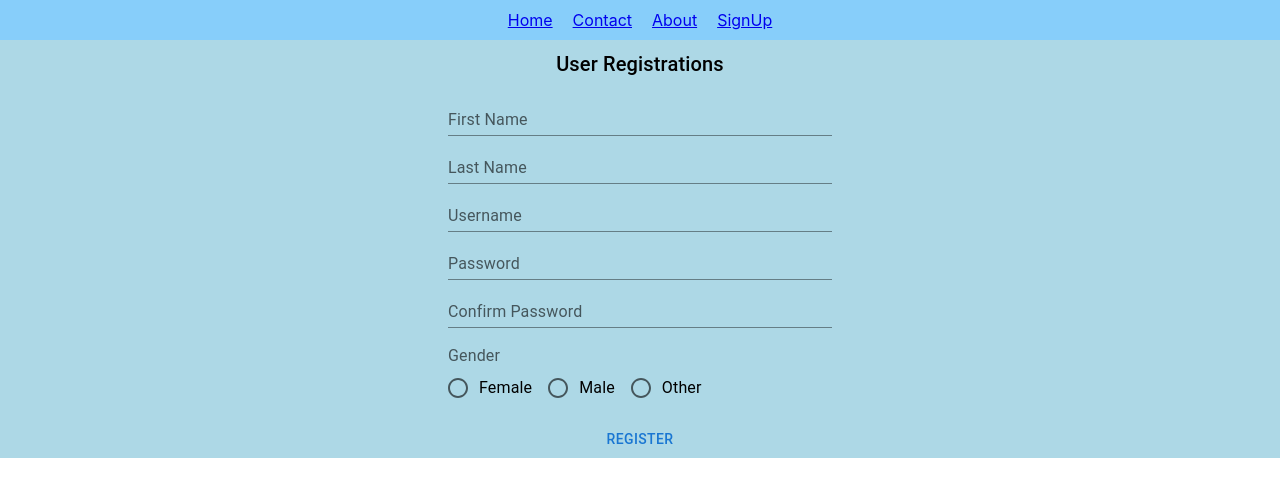
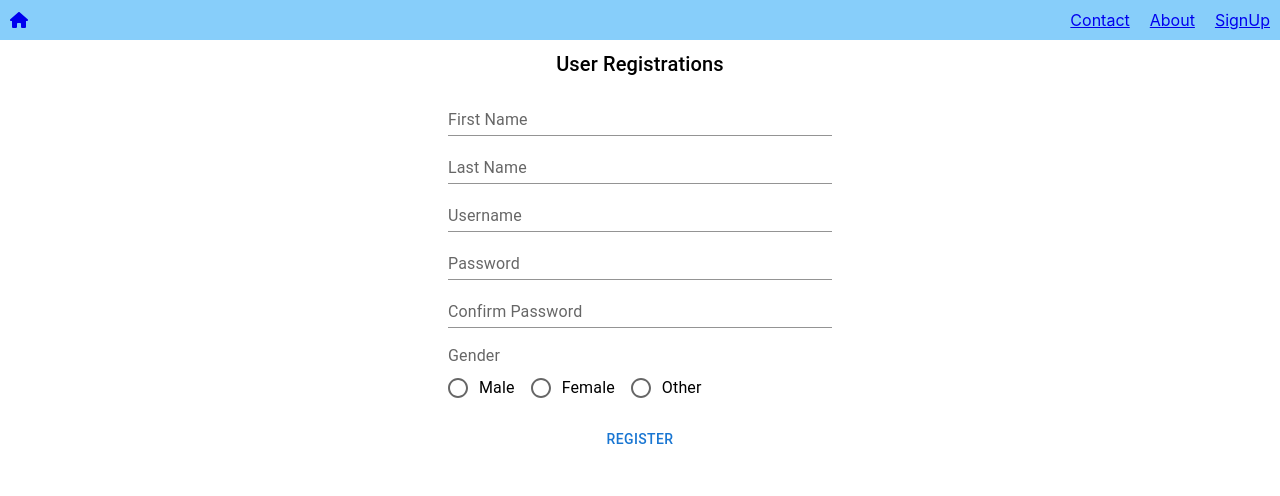
Before and after one commit to syedathaullagithub/ReactLearning, a React (Create React App) app in the folder my-app/: page /SignUp in a window 1280 px wide. Shown: the top 496 px of the page. Built offline with nearby package versions, Linux system fonts and the light colour scheme.

Commit message:
added aboutUs changes

```diff
--- a/my-app/package.json
+++ b/my-app/package.json
@@ -5,6 +5,10 @@
   "dependencies": {
     "@emotion/react": "^11.10.5",
     "@emotion/styled": "^11.10.5",
+    "@fortawesome/fontawesome-svg-core": "^6.4.0",
+    "@fortawesome/free-regular-svg-icons": "^6.4.0",
+    "@fortawesome/free-solid-svg-icons": "^6.4.0",
+    "@fortawesome/react-fontawesome": "^0.2.0",
     "@hookform/resolvers": "^2.9.10",
     "@mui/material": "^5.10.15",
     "@testing-library/jest-dom": "^5.16.5",
--- a/my-app/src/NavBar/NavBar.jsx
+++ b/my-app/src/NavBar/NavBar.jsx
@@ -1,12 +1,33 @@
+import React from 'react'
 import { Link } from 'react-router-dom'
 import './NavBar.css'
+import { FontAwesomeIcon } from '@fortawesome/react-fontawesome'
+import { faHouse } from '@fortawesome/free-solid-svg-icons'
+
+const styles1 = {
+  position: 'absolute',
+  left: 0,
+}
+
+const styles2 = {
+  position: 'absolute',
+  right: 0,
+  display:'flex',
+  gap:'20px'
+}
 
 const NavBar = () => (
     <div className='flex-container'>
-        <div><Link to="/">Home</Link></div>
+        <div style={styles1}><Link to="/">
+        <FontAwesomeIcon icon={faHouse} />
+          </Link>
+        </div>
+        <div style={styles2}>
         <div><Link to="/Contact">Contact</Link></div>
         <div><Link to="/About">About</Link></div>
         <div><Link to="/SignUp">SignUp</Link></div>
+        </div>
+        <br/>  <br/>
   </div>
 )
 
--- a/my-app/src/views/About/About.jsx
+++ b/my-app/src/views/About/About.jsx
@@ -1,3 +1,55 @@
- const About = () => <p>About</p>
+import React , {useState, useRef}from "react";
+import {Button, TextField} from '@mui/material';
+
+const About = () => {
+
+    const alignItems ={
+        display:'flex',
+        flexDirection:'column',
+        alignItems:'center',
+        justifyContent:'center'
+      }
+
+    const elements ={
+        firstName:{name: 'firstName', label: 'First Name'},
+          lastName:{name: 'lastName', label: 'Last Name'},
+          userName:{name: 'userName', label: 'Username'},
+          password:{name: 'password', label: 'Password'},
+          cnfPassword:{name: 'cnfPassword', label: 'Confirm Password'},
+      }
+
+      const [state, setState] = useState(elements)
+      const [showText, setShowText] = useState({})
+
+      const textRef = useRef([])
+
+      const handleBtn = (index)=> {
+        textRef.current[index].focus();
+      }
+
+      const handleReset = ()=> {
+        setShowText({})
+      }
+
+      const handleChange = e => {
+        setShowText(p => {
+            return {
+                ...p,
+                [e.target.name] :e.target.value}
+        })
+      }
+
+    return <div style={alignItems}>
+    {Object.keys(state).map((v,i)=>{
+      const name = state[v].name;
+     return <React.Fragment key={v}>
+     <Button onClick={() => handleBtn(i)}>{name}</Button>
+     <TextField label={state[v].label} value={showText?.[v] ?? ''} onChange={(e)=>handleChange(e)} name={name} inputRef={(element) => {textRef.current[i] = element}}
+/>
+     </React.Fragment >
+   })}
+    <Button onClick={handleReset}>Reset</Button>
+   </div>
+  }
 
  export default About;
--- a/my-app/src/views/SignUp/SignUp.jsx
+++ b/my-app/src/views/SignUp/SignUp.jsx
@@ -10,7 +10,7 @@ const elements ={
   firstName:{name: 'firstName', label: 'First Name'},
     lastName:{name: 'lastName', label: 'Last Name'},
     userName:{name: 'userName', label: 'Username'},
-    Password:{name: 'Password', label: 'Password'},
+    password:{name: 'password', label: 'Password'},
     cnfPassword:{name: 'cnfPassword', label: 'Confirm Password'},
     // createdOn: {name: 'firstName', label: 'First Name'},
 }
@@ -19,10 +19,10 @@ const validationSchema = object().shape({
     [elements.firstName.name]:string().required('required'),
     [elements.lastName.name]:string().required('required'),
     [elements.userName.name]:string().required('required'),
-    [elements.Password.name]:string().required('required'),
-    [elements.cnfPassword.name]:string().oneOf([ref('Password'), 'password must be same']),
+    [elements.password.name]:string().required('required'),
+    [elements.cnfPassword.name]:string().required('required').oneOf([ref('password'), 'password must be same']),
     // [elements.createdOn]: string().default('jjjj'),
-    sex:string().required('required'),
+    sex:string().required('required').nullable(),
 })
 
 console.log(validationSchema);
@@ -53,7 +53,6 @@ const SignUp = () => {
    return (
     <Box
     style={{
-     backgroundColor:'lightBlue',
      ...alignItems,
     }}
     >
@@ -70,7 +69,7 @@ const SignUp = () => {
       display:'grid',
        }}>
       <TextFields register={register} errors={errors} elements={elements}/>
-       <RadioBtn register={register} />
+       <RadioBtn register={register} errors={errors} />
       <Button type="submit" style={{ marginTop: '12px'}}>Register</Button>
         </form>
       </div>
--- a/my-app/src/views/SignUp/components/RadioBtn/RadioBtn.jsx
+++ b/my-app/src/views/SignUp/components/RadioBtn/RadioBtn.jsx
@@ -1,10 +1,13 @@
 import React from "react";
 import {FormControl, FormLabel, RadioGroup, FormControlLabel, Radio} from '@mui/material';
 
-const RadioBtn = ({register}) => {
+const RadioBtn = ({register, errors }) => {
+
+  console.log(errors.sex);
 
    return (
-      <FormControl style={{
+    <>
+ <FormControl style={{
           marginTop:'16px'
         }}>
       <FormLabel id="demo-row-radio-buttons-group-label">Gender</FormLabel>
@@ -13,11 +16,13 @@ const RadioBtn = ({register}) => {
         aria-labelledby="demo-row-radio-buttons-group-label"
         name="row-radio-buttons-group"
       >
+        <FormControlLabel value="male" control={<Radio />} label="Male" {...register('sex')} />
         <FormControlLabel value="female" control={<Radio />} label="Female" {...register('sex')} />
-        <FormControlLabel value="male" control={<Radio />} label="Male" {...register('sex')} />
         <FormControlLabel value="other" control={<Radio />} label="Other" {...register('sex')} />
       </RadioGroup>
     </FormControl>
+    {errors?.sex && <span style={{color:'red'}}>{errors.sex.message}</span>}
+    </>
    )
 }
 
--- a/my-app/src/views/SignUp/components/TextFields/TextFields.jsx
+++ b/my-app/src/views/SignUp/components/TextFields/TextFields.jsx
@@ -4,10 +4,14 @@ import {TextField} from '@mui/material';
 const TextFields = ({register, elements, errors}) => {
   return <>
   {Object.keys(elements).map(v=>{
-   return <>
-    <TextField label={elements[v].label} variant="standard" {...register(elements[v].name)} />
-     {errors[elements[v].name] && <span>{errors[elements[v].name].message}</span>}
-   </>
+    const name = elements[v].name;
+    console.log(name);
+   return <React.Fragment key={v}>
+    <TextField label={elements[v].label} variant="standard" {...register(elements[v].name)}
+    type={(name === "password" || name === 'cnfPassword') ? "password" : null}
+    />
+     {errors[elements[v].name] && <span style={{color:'red'}}>{errors[elements[v].name].message}</span>}
+   </React.Fragment >
  })}
  </>
 }
```
Also changed, not shown: 1 other file (tests, documents, lock files or other folders).
